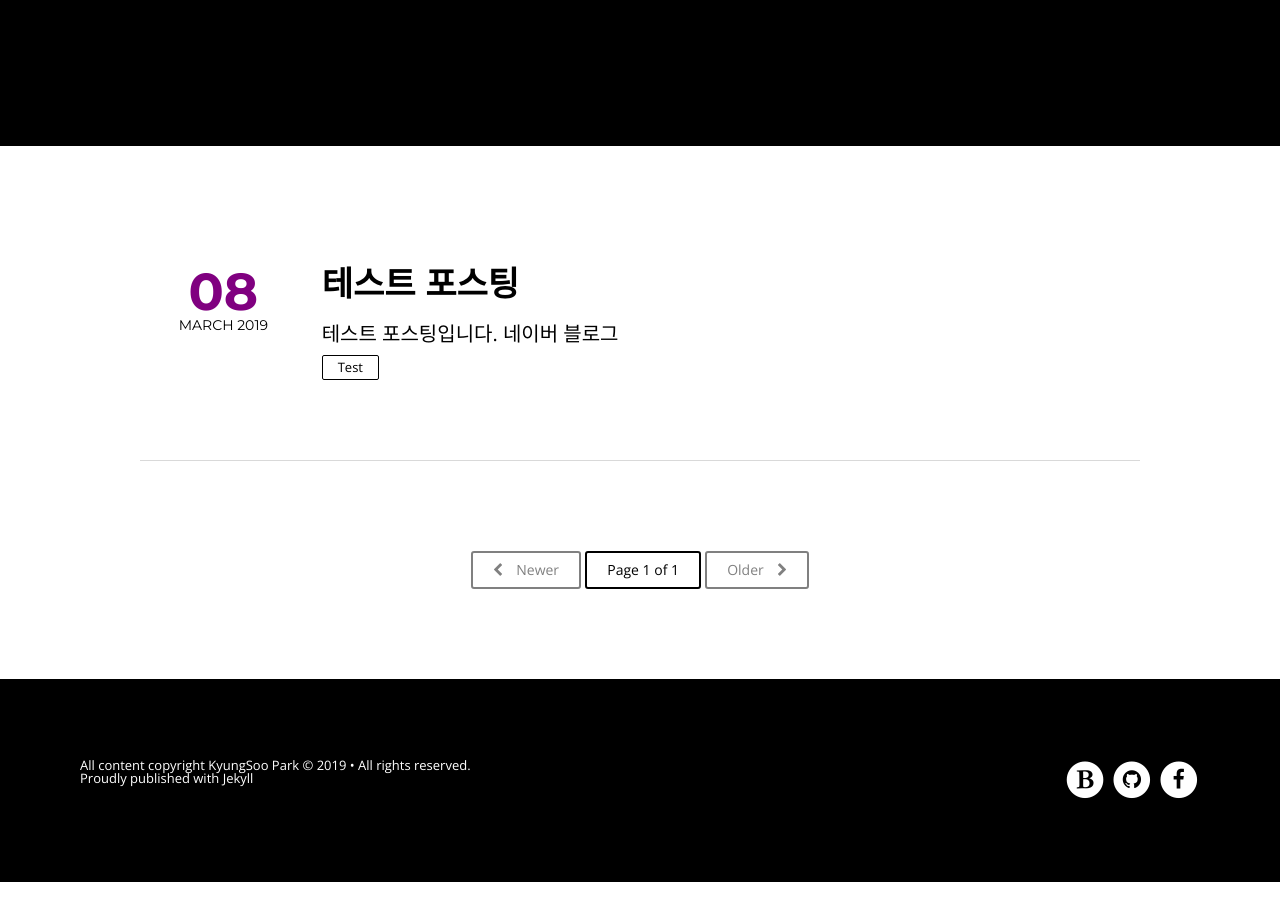
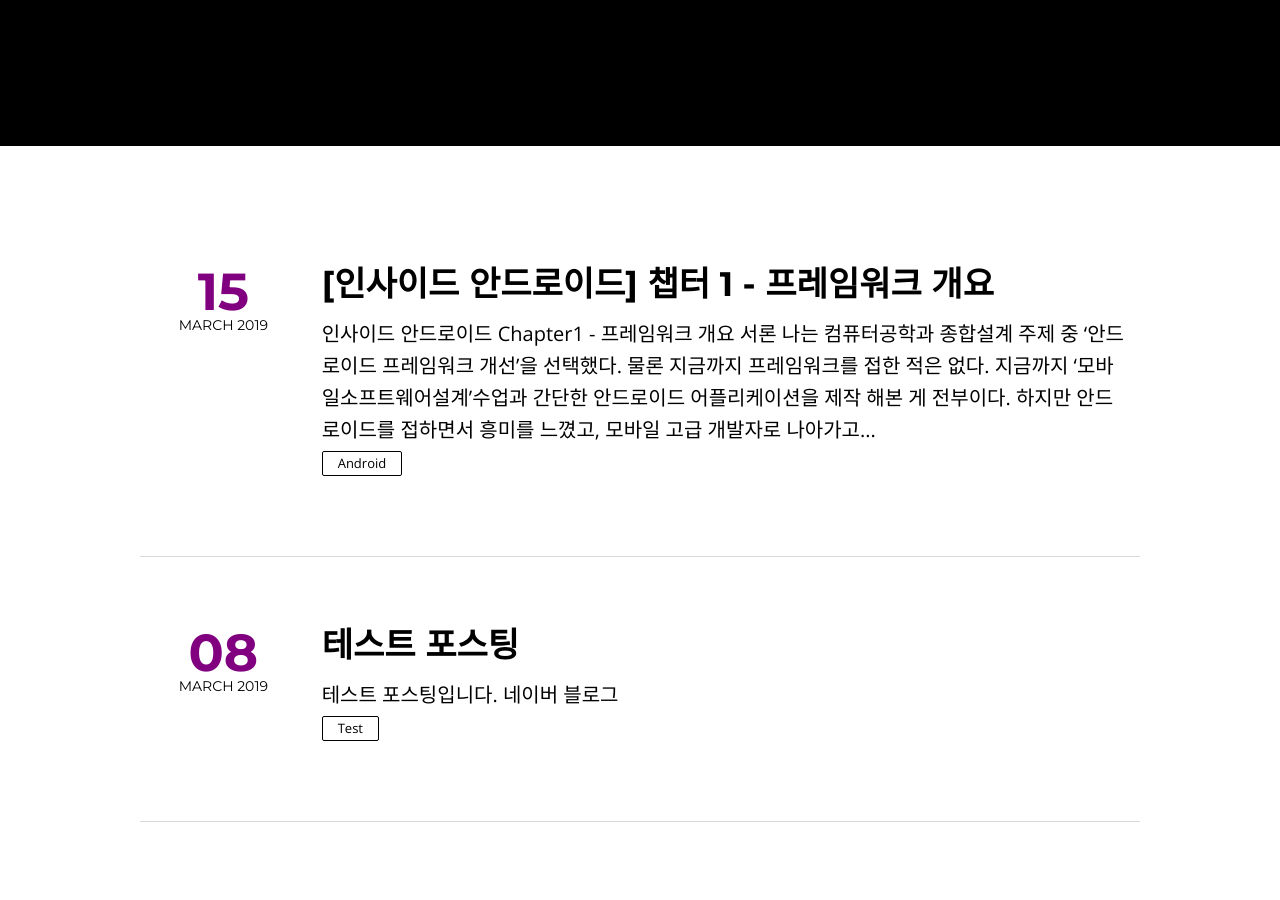
Before and after one commit to rudtn082/rudtn082.github.io2, a Jekyll site: the page built from index.html, in a window 1280 px wide and 900 px high, scrolled down 378 px. Built offline with Jekyll 4.4.1, drawn with Linux system fonts in a browser that asks for light colours; nearby versions of some CDN libraries; the list of posts is cut into pages by our own code; some of the changed lines change nothing that is shown.

Commit message:
190315 포스팅

```diff
--- a/_posts/2019-03-08-first-post.md
+++ b/_posts/2019-03-08-first-post.md
@@ -1,17 +1,19 @@
 ---
 layout: post
-title: "테스트 포스팅"
+title: "테스트 포스팅" #포스트의 제목
 description:
 headline:
-modified: 2019-03-08
-category: test
-tags: [test]
-imagefeature: test.jpg
+modified: 2019-03-08  #포스트의 날짜
+category: test         #포스트의 카테고리
+tags: [test]           #포스트의 태그
+imagefeature: cover_test.jpg  #포스트의 앞에 나오는 사진
 mathjax:
 chart:
-comments: true
+comments: true         #포스트의 댓글 사용 여부
+share: ture            #포스트의 댓글 공유가능 여부
+featured: true         #포스트가 중요한 글인지 여부
 ---
 
 테스트 포스팅입니다.
 
-- [네이버 블로그](https://blog.naver.com/rudtn082)
+[네이버 블로그](https://blog.naver.com/rudtn082)
--- /dev/null
+++ b/_posts/2019-03-15-chapter1-post.md
@@ -0,0 +1,68 @@
+---
+layout: post
+title: "[인사이드 안드로이드] 챕터 1 - 프레임워크 개요"
+description:
+headline:
+modified: 2019-03-15
+category: Android
+tags: [Android]
+imagefeature: cover_1.jpg
+mathjax:
+chart:
+comments: true
+share: ture
+featured: true
+---
+
+인사이드 안드로이드
+==================
+
+Chapter1 - 프레임워크 개요
+---------------------------------------
+
+# 서론
+나는 컴퓨터공학과 종합설계 주제 중 '안드로이드 프레임워크 개선'을 선택했다. 물론 지금까지 프레임워크를 접한 적은 없다. 지금까지 '모바일소프트웨어설계'수업과 간단한 안드로이드 어플리케이션을 제작 해본 게 전부이다. 하지만 안드로이드를 접하면서 흥미를 느꼈고, 모바일 고급 개발자로 나아가고 싶었다. 그러기 위해서 프레임워크의 동작 원리를 이해하고, 분석하여 안드로이드의 프레임워크를 좀 더 개선하면 좋을 것 같다. 앞으로 GitHub 블로그와 '인사이드 안드로이드'책을 통해 공부하기로 한다.
+*이 책이 2010년 출간이라, 버전이 Cupcake, Froyo가 발표될 즈음 이라는데 크게 상관없는지는 잘 모르겠다.*
+
+---------------------------------------
+
+## 안드로이드 프레임워크 개요
+안드로이드 개발자 가이드 사이트에 따르면 안드로이드를 운영체제와 미들웨어, 그리고 핵심 애플리케이션을 포함한 모바일 디바이스 개발에 적합한 **소프트웨어 스택** 이라 정의한다. 즉, 안드로이드는 모바일 디바이스용 애플리케이션을 쉽게 제작하기 위한 **소프트웨어 프레임워크** 를 제공해 준다.
+
+다음 그림은 안드로이드 플랫폼의 구조이다.
+
+![Alt text](/images/post/framework.png "안드로이드 내부 구조")
+
+* 내부 구조는 크게 애플리케이션 프레임워크, 라이브러리, 안드로이드 런타임, 리눅스 커널로 구성되어있다.
+* 애플리케이션은 애플리케이션 프레임워크 레이어 위에서 동작한다.
+* 안드로이드 플랫폼 개발자가 되기 위해서는 프레임워크에 대한 심도 있는 이해가 필수다.
+
+---------------------------------------
+
+## 안드로이드의 소스 코드 구조
+주요 소스 코드의 구성은 다음과 같다.
+* Kernel : 안드로이드의 리눅스 커널
+* bionic : 안들이드 표준 C라이브러리
+* bootloader : 참고용 안드로이드 부트로더
+* build : 안드로이드 빌드 시스템
+* cts : 안드로이드 호환성 테스트 관련 소스
+* dalvik : 달빅 가상 머신
+* external : 안드로이드에서 사용하는 오픈소스들
+* frameworks : **안드로이드 프레임워크**
+* hardware : 안드로이드 HAL(Hardware Abstraction Layer) 소스
+* packages : 안드로이드 기본 애플리케이션, 컨텐트 프로바이더 등
+* system : 안드로이드 init 프로세스, 블루투스 도구 모음 등
+
+---------------------------------------
+
+## 안드로이드의 부팅 과정
+1. **bootloader** 를 통해 리눅스 **Kernel** 이 먼저 시작된다. Kernel 초기화를 수행한 후 마지막 과정에서 init 프로세스를 호출한다.
+2. **init 프로세스** 는 각종 데몬, 컨텍스트 매니저, 미디어 서버, Zygote등을 실행한다.
+3. **컨텍스트 매니저** 는 안드로이드의 시스템 서비스를 관리하는 프로세스로, 프레임워크를 구성하는 중요한 컴포넌트이다. 안드로이드 내에서 동작하는 각종 시스템 서비스에 대한 정보는 컨텍스트 매니저에게서 얻을 수 있다.
+4. **미디어 서버** 는 안드로이드에서 오디오와 카메라같은 C/C++ 네이티브 시스템 서비스를 실행하는 역할을 한다.
+5. **Zygote** 는 application을 빠르게 구동하기 위해서 미리 fork 되어 있는 process다. 애플리케이션의 시작 시간을 단축시키며 메모리 공유를 최적화 할 수 있다.
+6. **시스템서버** 는 Zygote에서 최초로 fork되어 실행되는 프로세스다. 시스템 서버는 애플리케이션 생명 주기를 제어하는 액티비티 매니저 서비스나 단말기의 위치 정보를 제공하는 로케이션 매니저 서비스와 같은 자바 시스템 서비스를 실행하는 역할을 한다.
+7. 모든 자바 시스템 서비스가 로딩되고나면 액티비티 매니저 서비스가 HOME 애플리케이션을 실행하며 부팅 과정이 진행된다.
+
+
+* 자바 시스템 서비스를 C언어 기반의 서비스 매니저에 등록하려면 자바와 C언어 간의 인터페이스 역할을 하는 JNI(Java Native Interface)를 추가로 이용해야 한다!
```
Also changed, not shown: images/cover_1.jpg (added), images/cover_test.jpg (added), images/post/framework.png (added).
